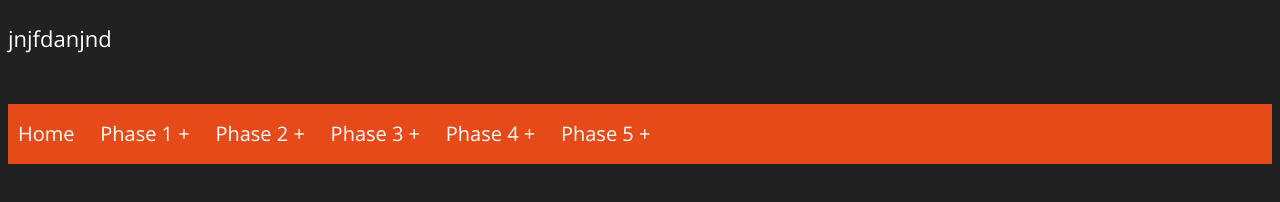
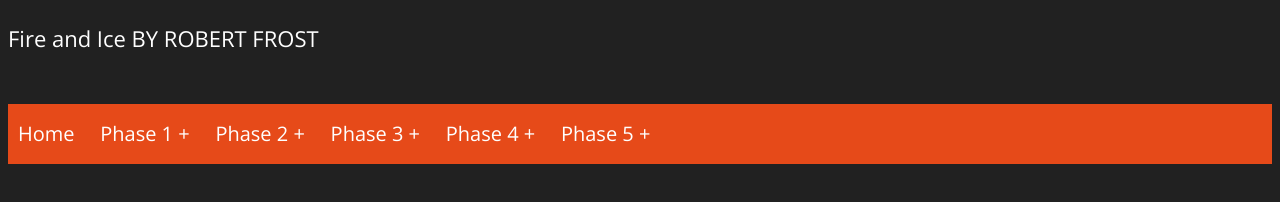
Before and after one commit to waffler230/lucca-variation-project, a plain HTML site: page index.html in a window 1280 px wide. Drawn offline with nearby package versions, Linux system fonts and the light colour scheme.

Commit message:
new page title

```diff
--- a/index.html
+++ b/index.html
@@ -11,7 +11,8 @@
 
 <body>
 
-   <p> jnjfdanjnd</p>
+   <p> Fire and Ice
+      BY ROBERT FROST</p>
 
 
 
```
